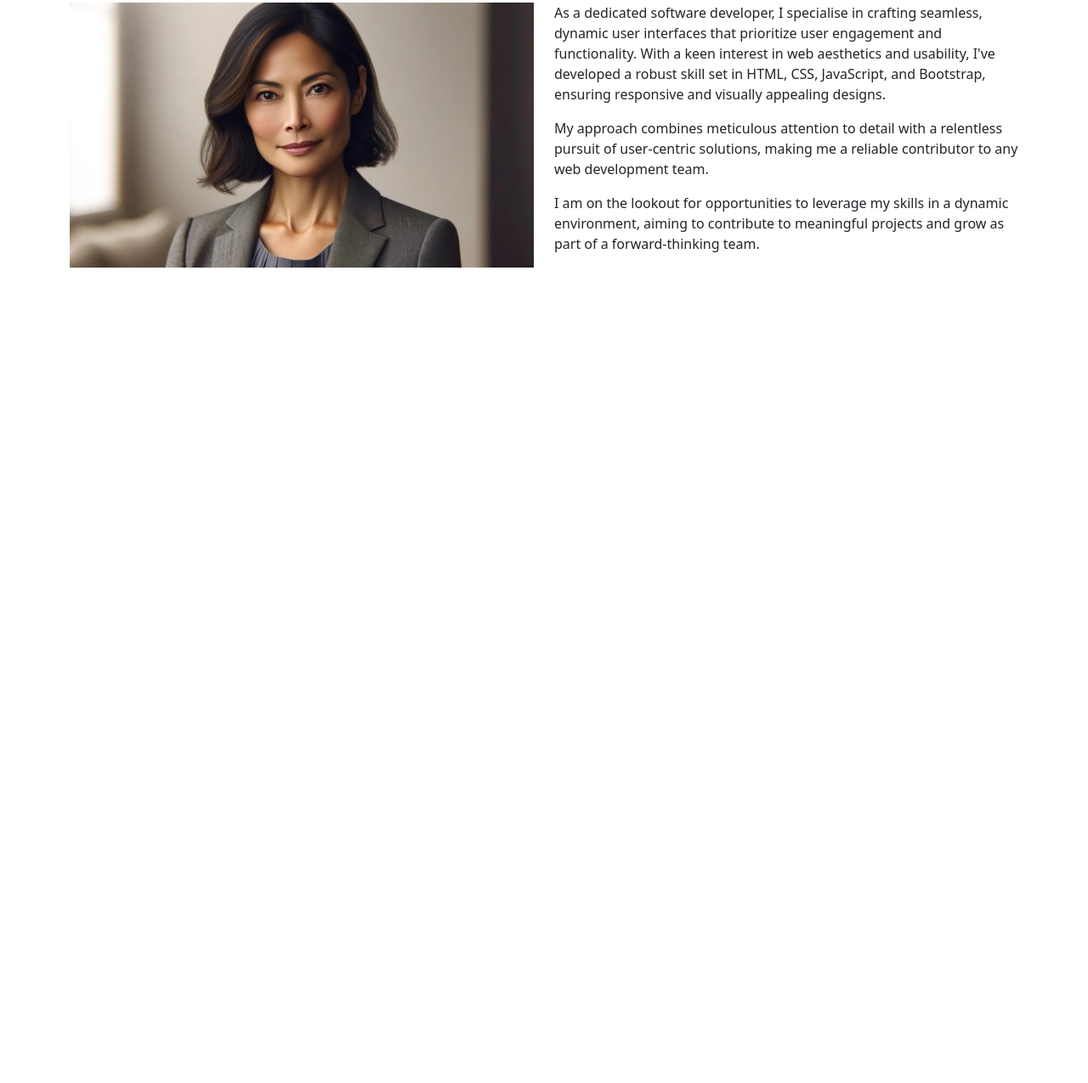
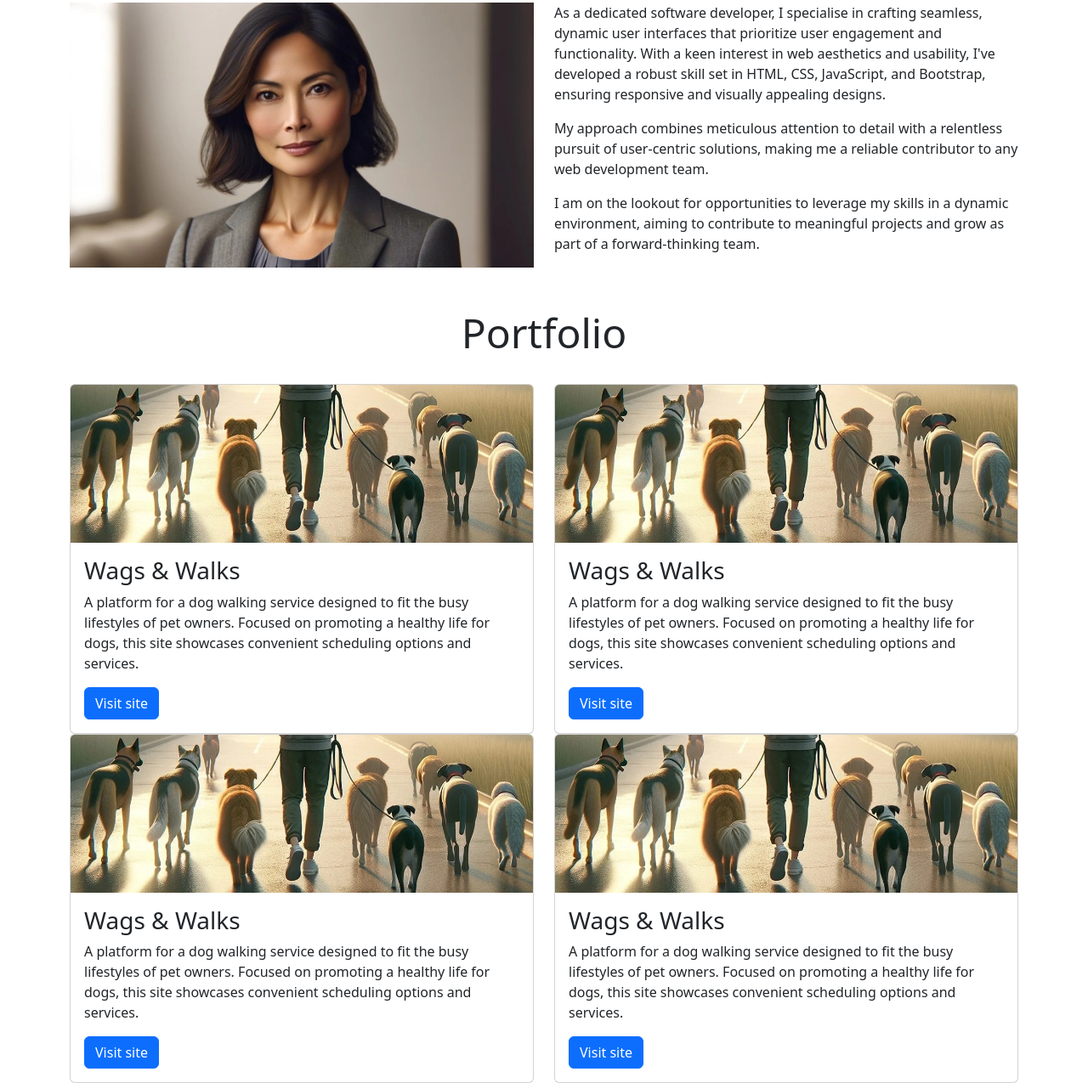
Before and after one commit to Sultana-akther20/first-bootstrap, a plain HTML site: page index.html in a window 1280 px wide. Shown: the part 600-1875 px from the top of the page at 85% size. Before the commit the page ends 939 px from the top, so only its background shows below. Drawn offline with nearby package versions, Linux system fonts and the light colour scheme.

Commit message:
git commit

```diff
--- a/index.html
+++ b/index.html
@@ -96,6 +96,66 @@
       </div>
   </section>
   <!-- portfolio section starts here -->
+  <section id="portfolio" class="container">
+    <div class="row">
+<!-- my-4 used to add top and bottom margin to heading -->
+<div class="col-12 text-center my-4">
+  <h2 class="display-5">Portfolio</h2>
+</div>
+<div class="col-12 col-md-6">
+  <div class="card">
+    <img src="assests/images/wags-and-walks.webp" class="card-img-top"
+        alt="A man walking several dogs early in the morning">
+    <div class="card-body">
+        <h3 class="card-title">Wags & Walks</h3>
+        <p class="card-text">A platform for a dog walking service designed to fit the busy lifestyles of pet
+            owners. Focused on promoting a healthy life for dogs, this site showcases convenient scheduling options
+            and services.</p>
+        <a href="#" class="btn btn-primary">Visit site</a>
+    </div>
+</div>
+</div>
+<div class="col-12 col-md-6">
+  <div class="card">
+    <img src="assests/images/wags-and-walks.webp" class="card-img-top"
+        alt="A man walking several dogs early in the morning">
+    <div class="card-body">
+        <h3 class="card-title">Wags & Walks</h3>
+        <p class="card-text">A platform for a dog walking service designed to fit the busy lifestyles of pet
+            owners. Focused on promoting a healthy life for dogs, this site showcases convenient scheduling options
+            and services.</p>
+        <a href="#" class="btn btn-primary">Visit site</a>
+    </div>
+</div>
+</div>
+<div class="col-12 col-md-6">
+  <div class="card">
+    <img src="assests/images/wags-and-walks.webp" class="card-img-top"
+        alt="A man walking several dogs early in the morning">
+    <div class="card-body">
+        <h3 class="card-title">Wags & Walks</h3>
+        <p class="card-text">A platform for a dog walking service designed to fit the busy lifestyles of pet
+            owners. Focused on promoting a healthy life for dogs, this site showcases convenient scheduling options
+            and services.</p>
+        <a href="#" class="btn btn-primary">Visit site</a>
+    </div>
+</div>
+</div>
+<div class="col-12 col-md-6">
+  <div class="card">
+    <img src="assests/images/wags-and-walks.webp" class="card-img-top"
+        alt="A man walking several dogs early in the morning">
+    <div class="card-body">
+        <h3 class="card-title">Wags & Walks</h3>
+        <p class="card-text">A platform for a dog walking service designed to fit the busy lifestyles of pet
+            owners. Focused on promoting a healthy life for dogs, this site showcases convenient scheduling options
+            and services.</p>
+        <a href="#" class="btn btn-primary">Visit site</a>
+    </div>
+</div>
+</div>
+    </div>
+</section>
 
 </main>
     <!--bootstrap js-->
```
